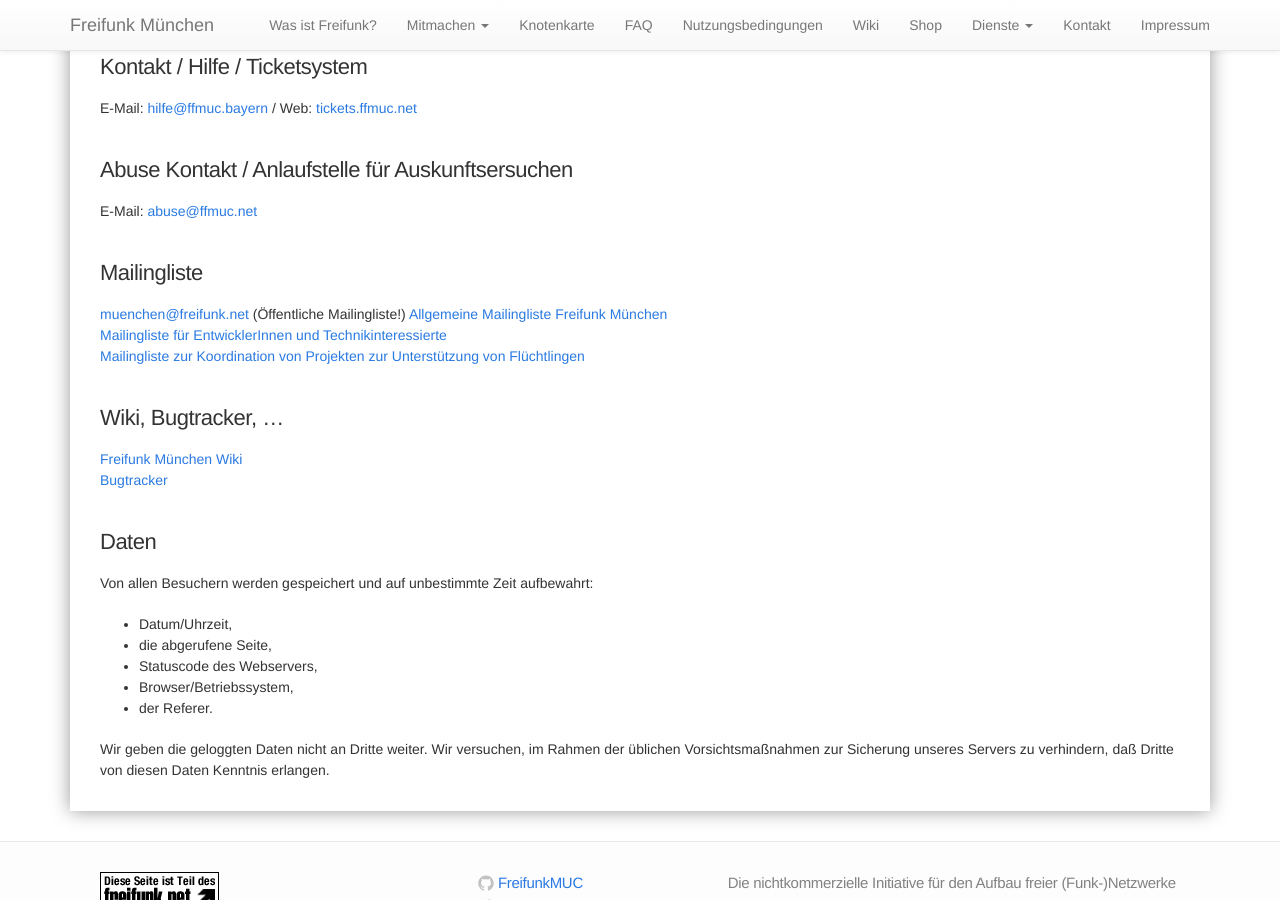
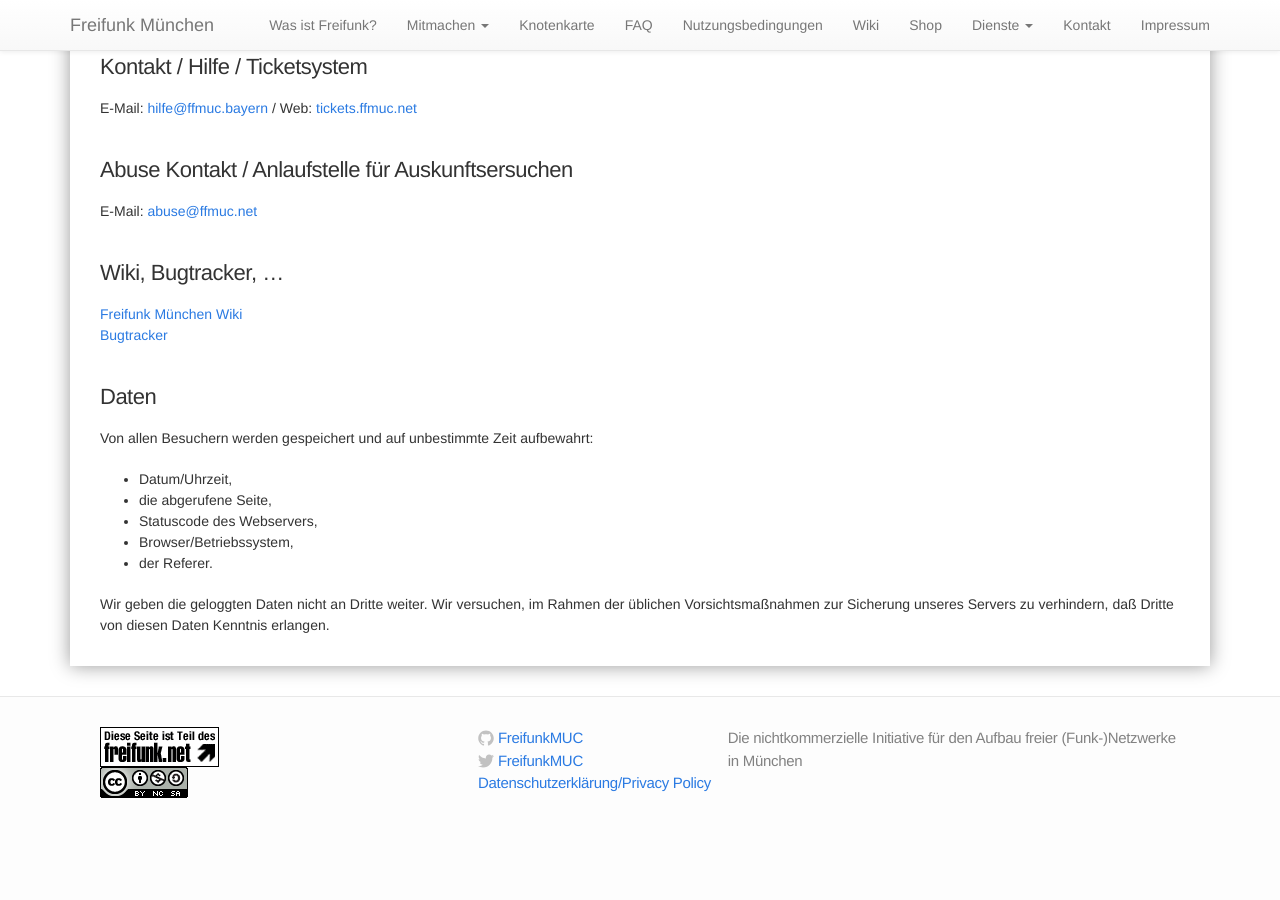
Before and after one commit to freifunkMUC/freifunkmuc.github.io, a Jekyll site: the page built from kontakt.md, in a window 1280 px wide and 900 px high, scrolled down 611 px. Built offline with Jekyll 4.4.1, drawn with Linux system fonts in a browser that asks for light colours; after the commit the page ends 1464 px from its top, so only the background shows below that.

Commit message:
Update kontakt.md

```diff
--- a/kontakt.md
+++ b/kontakt.md
@@ -27,17 +27,6 @@ E-Mail: [hilfe@ffmuc.bayern](mailto:hilfe@ffmuc.bayern) / Web: [tickets.ffmuc.ne
 
 E-Mail: [abuse@ffmuc.net](mailto:abuse@ffmuc.net)
 
-### Mailingliste
-
-[muenchen@freifunk.net](mailto:muenchen@freifunk.net) (Öffentliche Mailingliste!)
-[Allgemeine Mailingliste Freifunk München][allgListe] \\
-[Mailingliste für EntwicklerInnen und Technikinteressierte][devListe] \\
-[Mailingliste zur Koordination von Projekten zur Unterstützung von Flüchtlingen][fluechtListe]
-
-[allgListe]: https://lists.freifunk.net/mailman/listinfo/muenchen-freifunk.net
-[devListe]: https://lists.freifunk.net/mailman/listinfo/muenchen-dev-freifunk.net
-[fluechtListe]: https://lists.freifunk.net/mailman/listinfo/muenchen-fluechtlinge-freifunk.net
-
 ### Wiki, Bugtracker, ...
 
 [Freifunk München Wiki](https://ffmuc.net/wiki) \\
```
